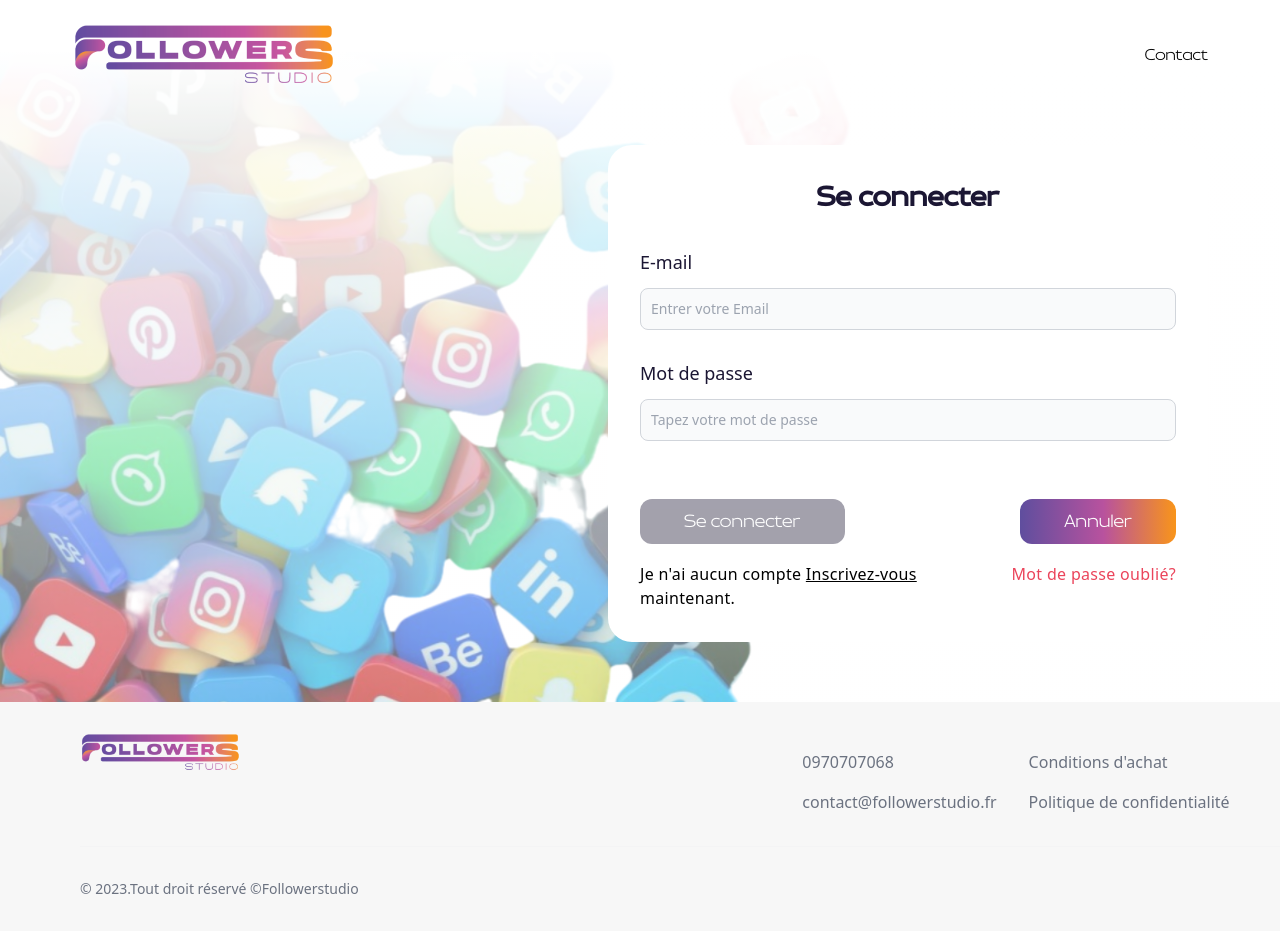
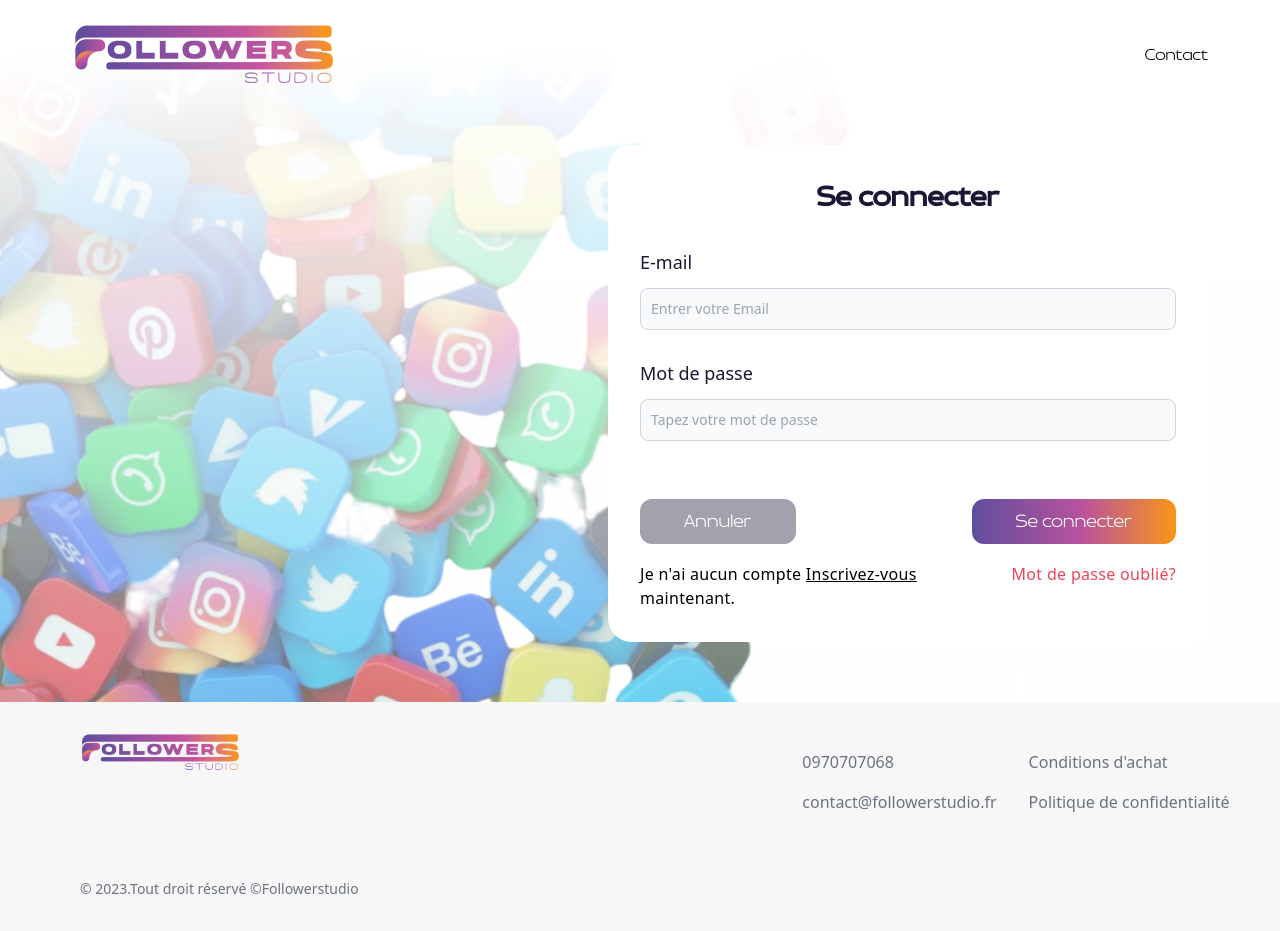
Before and after one commit to muhammadahmadshafique/followerswebfullstack, a React (Create React App) app in the folder followers/: page /login in a window 1280 px wide. Built offline with nearby package versions, Linux system fonts and the light colour scheme.

Commit message:
small changes in sat 23, dec

```diff
--- a/followers/src/pages/Buyfollowers.jsx
+++ b/followers/src/pages/Buyfollowers.jsx
@@ -77,7 +77,7 @@ function Buyfollowers() {
               ))}
             </div>
             <div className="flex gap-x-3 justify-between items-center">
-              <Link to="/buy">
+              <Link to="/">
                 <button className="navbutton1 text-white font-fcl  md:text-[18px]">
                 Retour
                 </button>
--- a/followers/src/pages/Login.jsx
+++ b/followers/src/pages/Login.jsx
@@ -96,14 +96,14 @@ function Login() {
               </div>
               <div className="flex gap-x-4 justify-between pt-[40px] items-center">
                 <button className="navbutton12 h-fit text-white font-fcl  text-[18px]">
-                Se connecter
+                Annuler
                 </button>
                 <button
                   disabled={loading}
                   onClick={(e) => login(e)}
                   className="navbutton22 h-fit text-white font-fcl  text-[18px]"
                 >
-                  {loading ? <Spinner /> : "Annuler"}
+                  {loading ? <Spinner /> : "Se connecter "}
                 </button>
               </div>
               <div className="flex flex-col items-center md:items-start gap-y-3 md:flex-row  md:space-x-12 justify-between selection:items-center">
```
